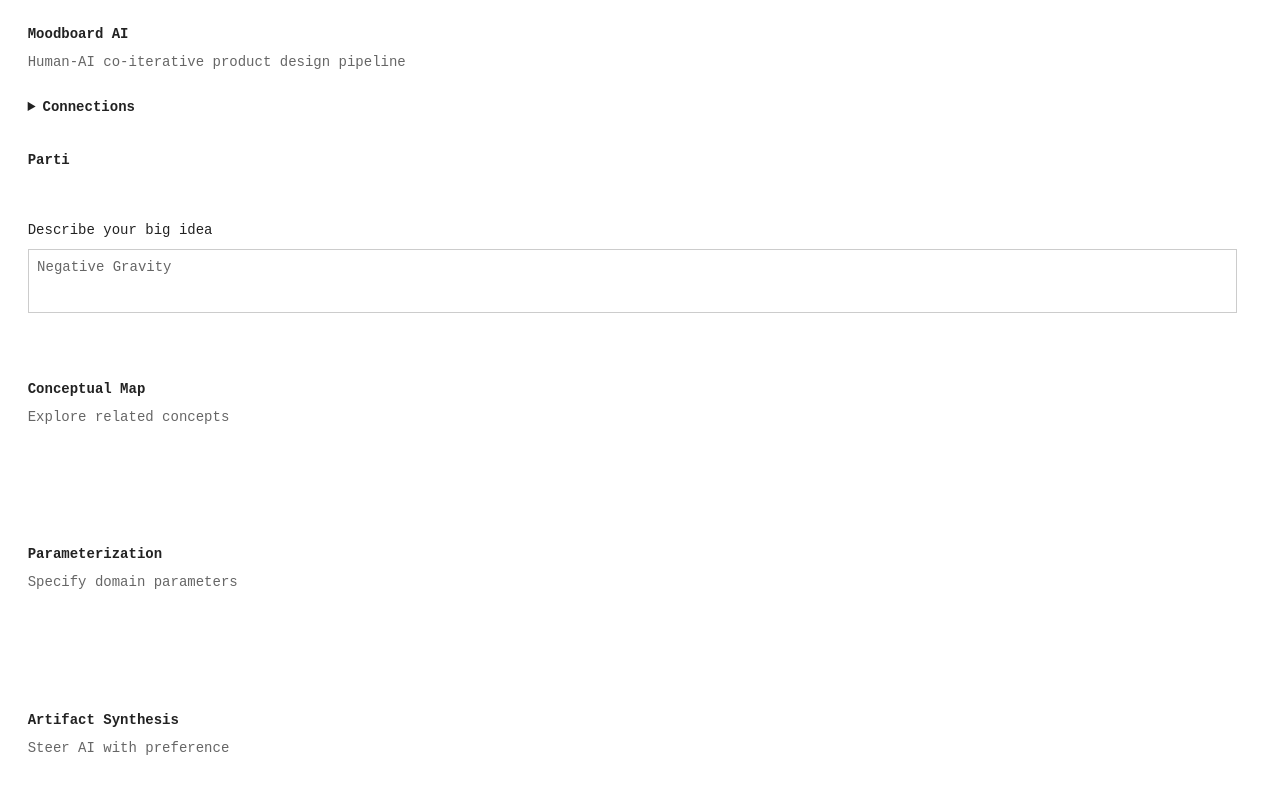
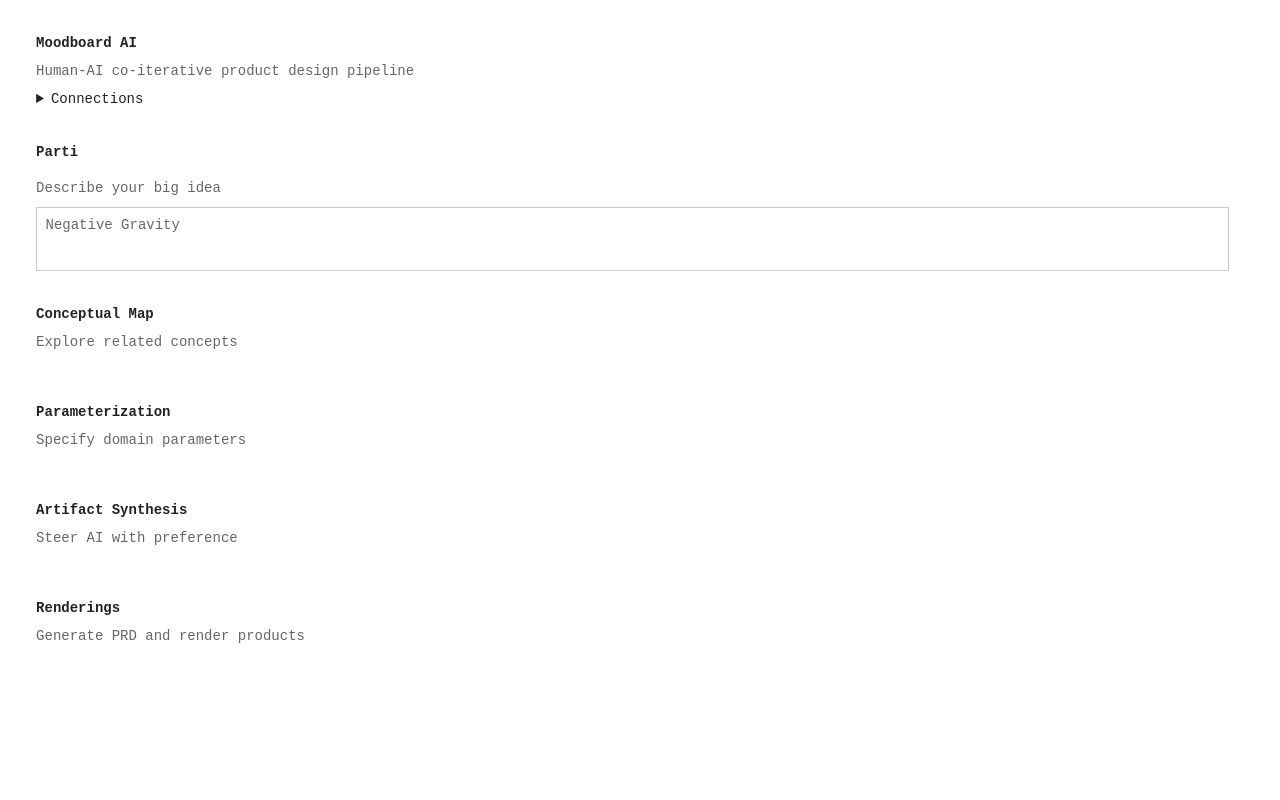
Before and after one commit to chuanqisun/paper, a website built with Vite: page index.html in a window 1280 px wide. Shown: the top 800 px of the page. Built offline with nearby package versions, Linux system fonts and the light colour scheme.

Commit message:
update UI styles

```diff
--- a/src/main.css
+++ b/src/main.css
@@ -31,7 +31,9 @@
 #app {
   max-width: 90rem;
   margin: 0 auto;
-  padding: var(--spacing-unit);
+  display: grid;
+  gap: calc(4 * var(--spacing-unit));
+  padding: calc(4 * var(--spacing-unit));
 }
 
 .main {
@@ -55,22 +57,20 @@
   color: var(--color-text-secondary);
 }
 
+label {
+  color: var(--color-text-secondary);
+}
+
 /* Header */
 .header {
-  padding: calc(var(--spacing-unit) * 2);
   gap: var(--spacing-unit);
   display: flex;
   flex-direction: column;
 }
 
-.header details {
-  margin-top: calc(var(--spacing-unit) * 2);
-}
-
 .header summary {
   cursor: pointer;
   color: var(--color-text);
-  font-weight: bold;
 }
 
 .header summary:hover {
@@ -78,7 +78,7 @@
 }
 
 .connections-content {
-  padding: calc(var(--spacing-unit) * 2);
+  padding: var(--spacing-unit) calc(var(--spacing-unit) * 2);
 }
 
 /* Sections */
@@ -92,11 +92,9 @@
   display: flex;
   flex-direction: column;
   gap: var(--spacing-unit);
-  padding: calc(var(--spacing-unit) * 2);
 }
 
 .section-content {
-  padding: calc(var(--spacing-unit) * 2);
 }
 
 /* Form elements */
```
